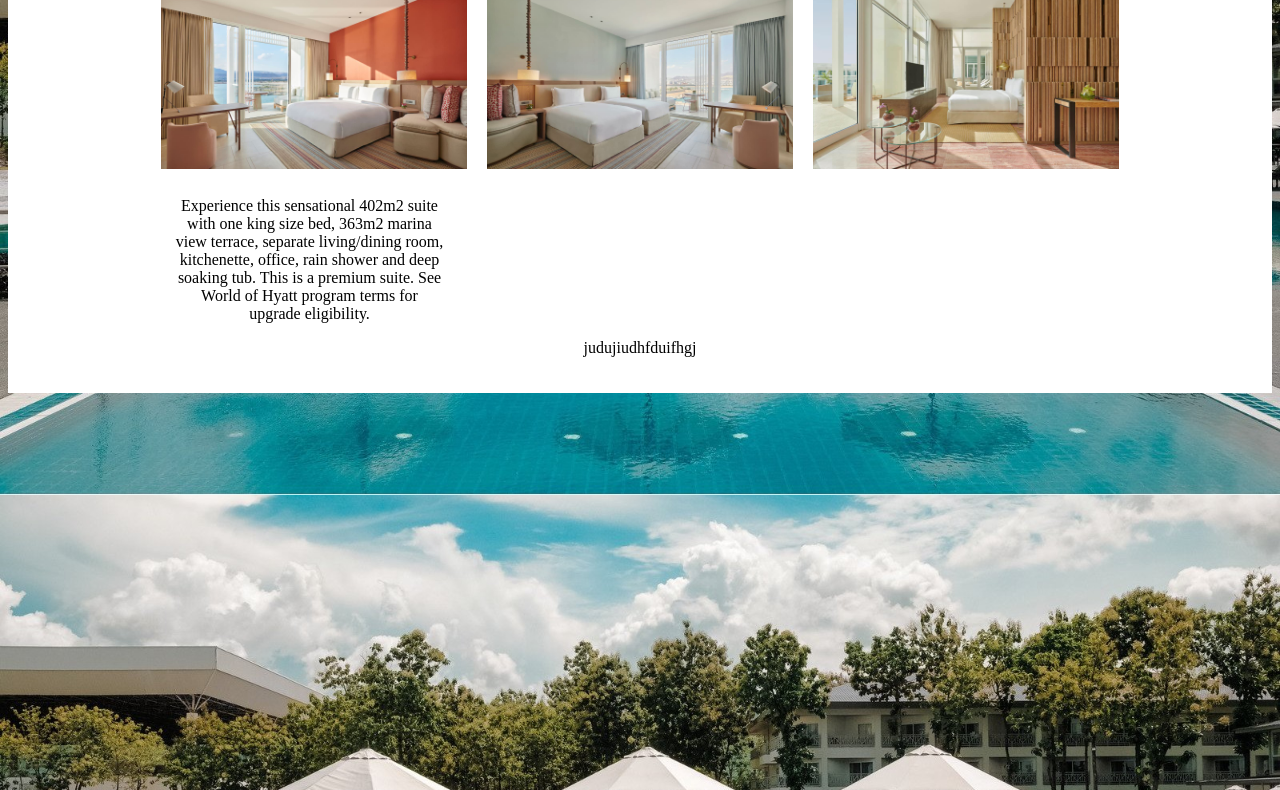
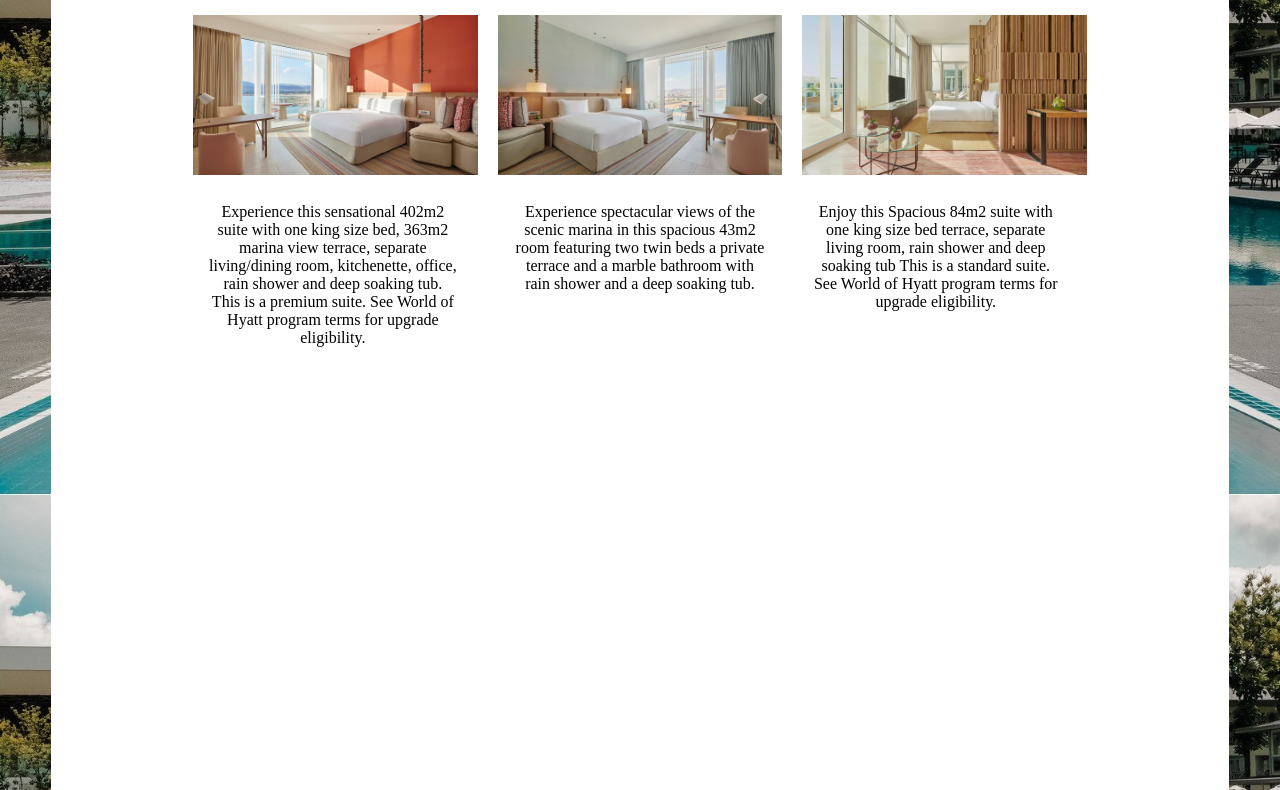
Before and after one commit to Abood03/web1-project, a website: page Rooms.html in a window 1280 px wide. Shown: the part 182-972 px from the top of the page. Drawn offline with Linux system fonts and the light colour scheme.

Commit message:
init commit

```diff
--- a/Rooms.css
+++ b/Rooms.css
@@ -9,7 +9,7 @@ body{
     color: white;
     font-size: 20px;
     padding: 20px;
-    background-color: black;
+
     /*backdrop-filter: blur(19px);*/
 }
 
@@ -36,11 +36,22 @@ body{
 .links:hover{
     color: orange;
 }
+
 .photos{
+
     text-align: center;
-    padding: 10px;
     background-color: white;
     padding: 20px;
+    border-radius: 20px;
+    height: 90%;
+    width: 90%;
+    margin: auto;
+
+}
+.Desc{
+    display: flex;
+
+
 }
 #photos1{
     width: 25%;
@@ -57,11 +68,28 @@ body{
     width: 25%;
     position: relative;
      padding: 8px;
+
 }
- #standerDesc{
+ #standerDesc1{
      width: 22%;
      position: relative;
      z-index: auto;
      left: 12%;
+     display: flex;
+ }
+#standerDesc2{
+    display: flex;
+    width: 22%;
+    position: relative;
+    z-index: auto;
+    left: 17%;
 
- }
+}
+#standerDesc3{
+    display: flex;
+    width: 22%;
+    position: relative;
+    z-index: auto;
+    left: 21%;
+
+}
--- a/Rooms.html
+++ b/Rooms.html
@@ -13,20 +13,33 @@
     <a class="links" href="Rooms.html">Rooms</a>
     <a class="links" href="About.html">About</a>
 </div>
-<h1 style="text-align: center">Accommodations</h1>
+<br>
 <div class="photos">
+<h1 style="font-family: Century">Accommodations</h1>
+
+
     <img id="photos1" src="photos/room%20pics/standerd/Hyatt-Regency-Aqaba-P034-Marina-View-Room-King.16x9.jpg">
     <img id="photos2" src="photos/room%20pics/delux/Hyatt-Regency-Aqaba-P036-Guest-Room-2-Twin-Beds.16x9.jpg">
     <img id="photos3" src="photos/room%20pics/suite/Hyatt-Regency-Aqaba-Ayla-Resort-P108-Royal-Suite-Bedroom.16x9.jpg">
 
 
 <div class="Desc">
-    <p id="standerDesc">
+    <p id="standerDesc1">
         Experience this sensational 402m2 suite with one king size bed, 363m2 marina view terrace,
         separate living/dining room, kitchenette, office, rain shower and deep soaking tub. This is
         a premium suite. See World of Hyatt program terms for upgrade eligibility.
     </p>
-    <p>judujiudhfduifhgj</p>
+
+    <p id="standerDesc2">
+        Experience spectacular views of the scenic marina
+        in this spacious 43m2 room featuring two twin beds
+        a private terrace and a marble bathroom with rain shower
+        and a deep soaking tub.</p>
+    <p id="standerDesc3">
+        Enjoy this Spacious 84m2 suite with one king size bed
+        terrace, separate living room, rain shower and deep soaking tub
+        This is a standard suite. See World of Hyatt program
+        terms for upgrade eligibility.</p>
 
 </div>
 </div>
```
